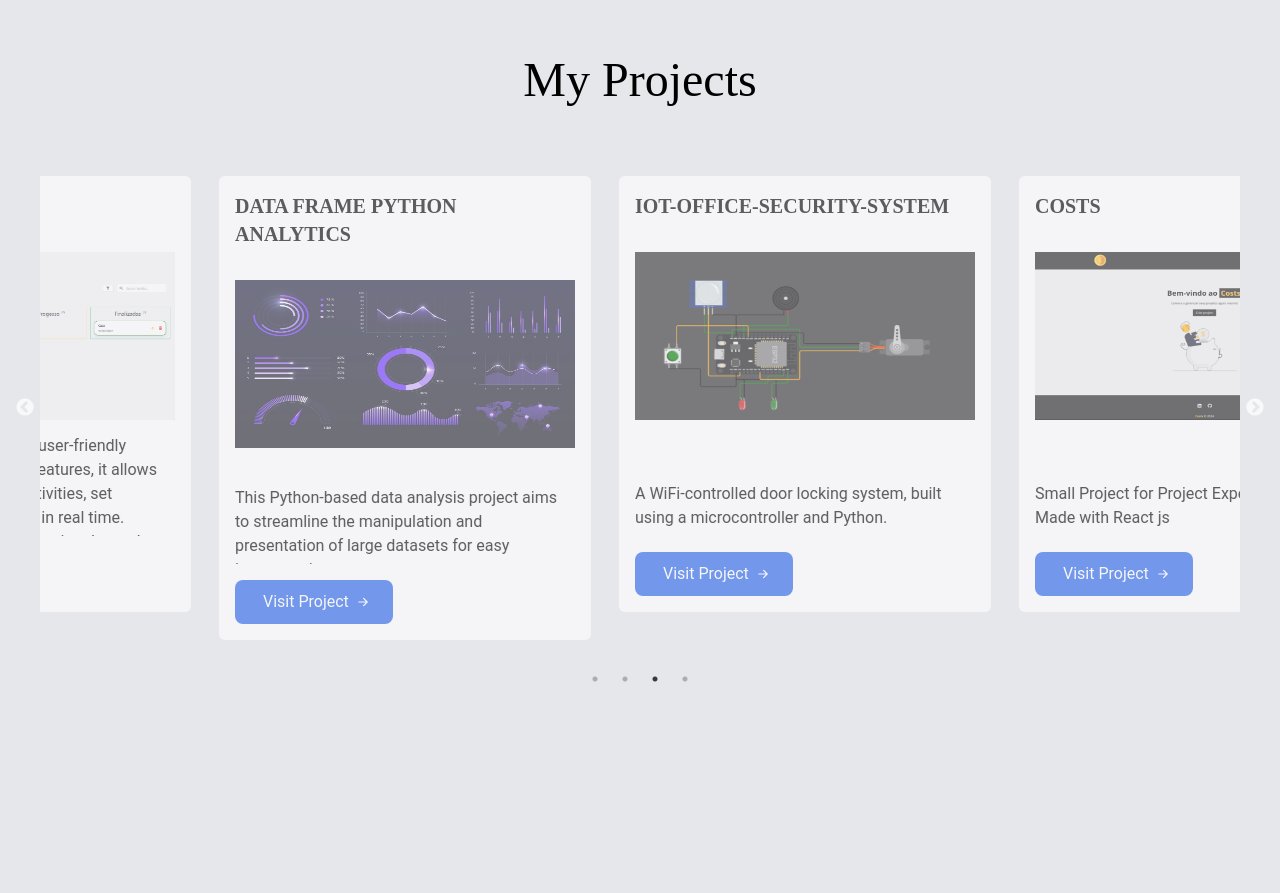
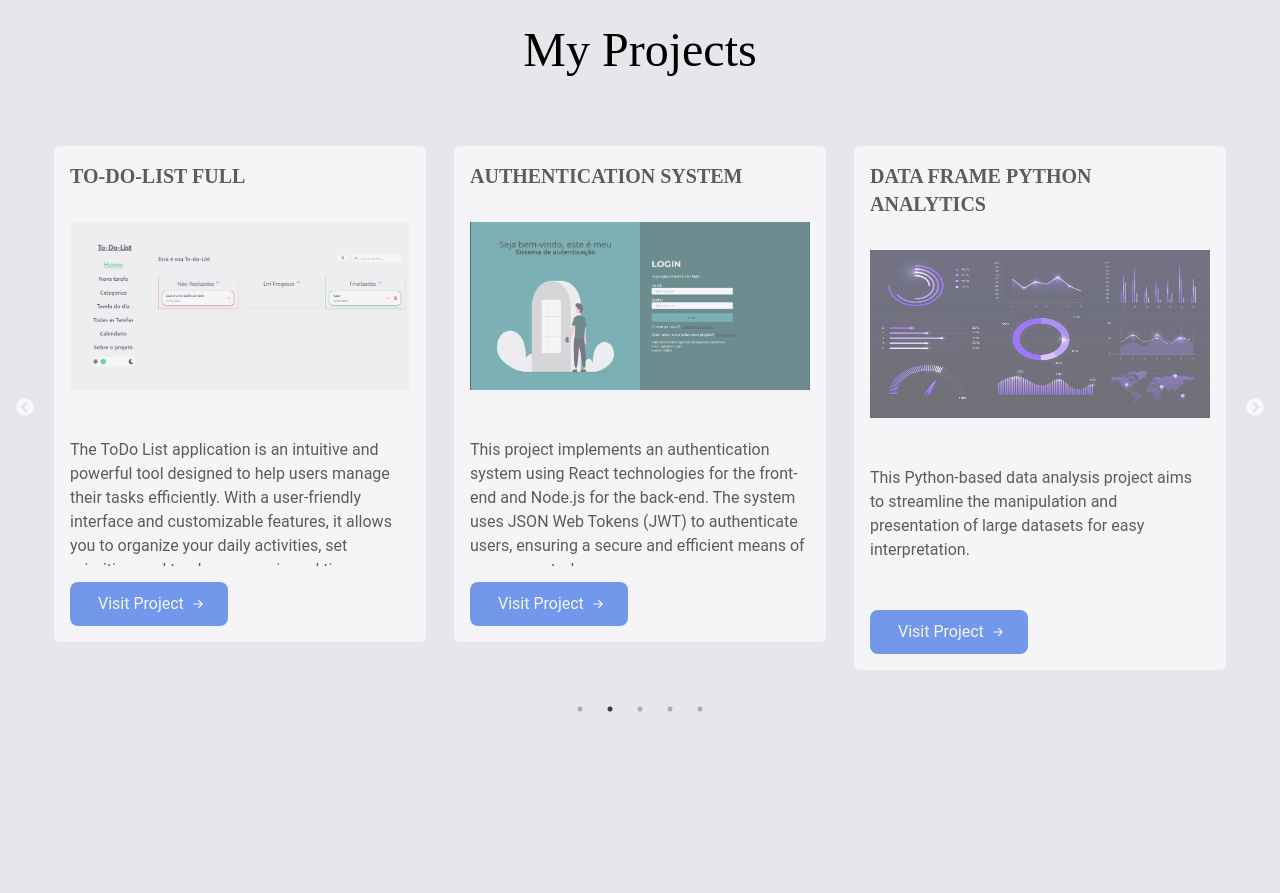
Before and after one commit to alyssonrafael/Portifolio--React-Js, a React (Vite) app: page / in a window 1280 px wide. Shown: the part 2560-3453 px from the top of the page. Built offline with nearby package versions, Linux system fonts and the light colour scheme.

Commit message:
update projects

```diff
--- a/src/components/pages/Projects.tsx
+++ b/src/components/pages/Projects.tsx
@@ -8,6 +8,8 @@ import costs from "../../assets/ProjetosImg/costs.png";
 import to_do from "../../assets/ProjetosImg/to_do.png";
 import graficos from "../../assets/ProjetosImg/graficos.jpg";
 import iot from "../../assets/ProjetosImg/iot.png";
+import login from "../../assets/ProjetosImg/login.png";
+
 
 const Projects = () => {
   const { t } = useTranslation(); // Hook para acessar as traduções
@@ -29,13 +31,20 @@ const Projects = () => {
     },
     {
       id: 3,
+      nome: t("authentication system"),
+      review: t("authentication system review"),
+      img: login,
+      link: "https://github.com/alyssonrafael/JWT_authentication_system",
+    },
+    {
+      id: 4,
       nome: t("Data frame python analytics"),
       review: t("Data frame python analytics review"),
       img: graficos,
       link: "https://github.com/alyssonrafael/projeto_DEV.rapido.python",
     },
     {
-      id: 4,
+      id: 5,
       nome: t("Iot-office-security-system"),
       review: t("Iot-office-security-system review"),
       img: iot,
@@ -49,7 +58,7 @@ const Projects = () => {
     slidesToShow: 3,
     slidesToScroll: 1,
     autoplay: true,
-    autoplaySpeed: 3000,
+    autoplaySpeed: 4000,
     pauseOnHover: true,
 
     responsive: [
@@ -94,7 +103,7 @@ const Projects = () => {
                   />
                 </div>
 
-                <div className="flex flex-col justify-center p-4 pt-10 font-sans h-[100px] max-h-[100px] overflow-y-auto ">
+                <div className="flex justify-center p-4 font-sans h-[20vh] overflow-y-auto ">
                   <p className="pt-4">{d.review}</p>
                 </div>
                 {/* Button */}
--- a/src/locale/en.json
+++ b/src/locale/en.json
@@ -36,6 +36,8 @@
     "placeholder email": "Enter your e-mail:",
     "placeholder message": "Enter your message...",
     "Send": "Send",
-    "My Projects": "My Projects"
+    "My Projects": "My Projects",
+    "authentication system": "Authentication system",
+    "authentication system review": "This project implements an authentication system using React technologies for the front-end and Node.js for the back-end. The system uses JSON Web Tokens (JWT) to authenticate users, ensuring a secure and efficient means of access control."
   }
 }
--- a/src/locale/pt.json
+++ b/src/locale/pt.json
@@ -18,7 +18,7 @@
     "Development": "Desenvolvimento",
     "CostReview": "Pequeno projeto para gerenciamento de despesas de projetos, feito com React js",
     "To-do-List": "Lista de tarefas",
-    "To-do-List review": "A aplicação To-Do List é uma ferramenta intuitiva e poderosa projetada para ajudar os usuários a gerenciar suas tarefas com eficiência. Com uma interface amigável e recursos personalizáveis, ela permite que você organize suas atividades diárias, estabeleça prioridades e acompanhe o progresso em tempo real. Seja para uso pessoal ou profissional, a ‘ToDo List’ é o assistente perfeito para manter sua produtividade em alta e garantir que nada seja esquecido.",
+    "To-do-List review": "A aplicação To-Do List é uma ferramenta intuitiva projetada para ajudar os usuários a gerenciar suas tarefas de forma eficiente. Com uma interface amigável e recursos personalizáveis, ela permite organizar atividades diárias, definir prioridades e acompanhar o progresso em tempo real. Ideal para uso pessoal ou profissional, a To-Do List ajuda a manter a produtividade alta e garante que nada seja esquecido.",
     "Data frame python analytics": "Análise de dados em Python",
     "Data frame python analytics review": "Este projeto de análise de dados baseado em Python visa simplificar a manipulação e apresentação de grandes conjuntos de dados para fácil interpretação.",
     "Iot-office-security-system": "Sistema de Segurança de Escritório IoT",
@@ -36,6 +36,8 @@
     "placeholder email": "Digite seu e-mail:",
     "placeholder message": "Digite sua mensagem...",
     "Send": "Enviar",
-    "My Projects":"Meus Projetos"
+    "My Projects":"Meus Projetos",
+    "authentication system": "Sistema de autenticação",
+    "authentication system review": "Este projeto implementa um sistema de autenticação utilizando as tecnologias React para o front-end e Node.js para o back-end. O sistema utiliza JSON Web Tokens (JWT) para autenticar usuários, assegurando um meio seguro e eficiente de controle de acesso."
   }
 }
```
Also changed, not shown: src/assets/ProjetosImg/login.png (added).
